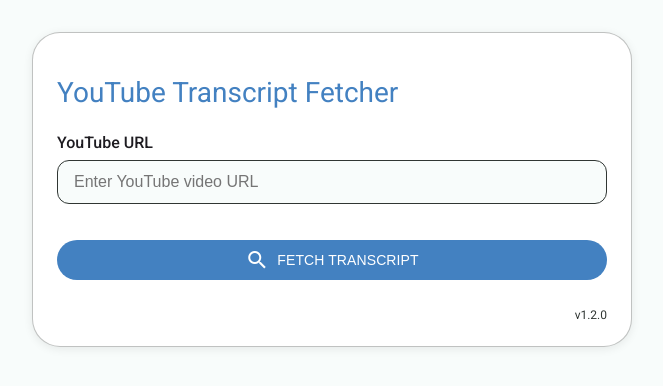
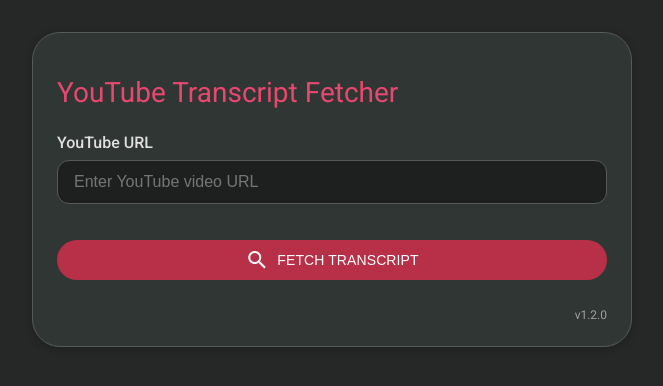
Before and after one commit to turc1656/youtube-transcript, a Flask app: page / in a window 1280 px wide. Shown: the top 386 px of the page, without its empty margins (308-971 px from the left). Run offline with Flask 3, Linux system fonts and the light colour scheme.

Commit message:
Implement dark mode UI with ruby red accents
This commit transforms the UI from a light blue-teal theme to a sleek dark mode design with ruby/burgundy accents. Key changes include:

- Complete color palette overhaul:
  - Primary: Changed to ruby red (#b83048) for buttons and interactive elements
  - Background: Implemented dark surfaces (#252827, #303633) throughout the application
  - Added dedicated text color variables for better readability on dark backgrounds
  - Maintained teal secondary color (#5bc8af) for visual contrast

- Enhanced UI components:
  - Updated card styling with darker backgrounds and improved shadow effects
  - Adjusted form controls (inputs, textareas) with proper dark mode styling
  - Improved button hover states to be more visually consistent
  - Refined toast notifications with subtle borders and better contrast

These changes create a more visually striking interface with improved readability
and a modern aesthetic that reduces eye strain during extended use.

```diff
--- a/templates/index.html
+++ b/templates/index.html
@@ -10,13 +10,15 @@
     <link rel="stylesheet" href="https://fonts.googleapis.com/css2?family=Roboto:wght@300;400;500;700&display=swap">
     <style>
         :root {
-            --md-sys-color-primary: #4381c1;
-            --md-sys-color-primary-container: #d9e7f7;
+            --md-sys-color-primary: #b83048; /* Ruby red - for buttons and accents */
+            --md-sys-color-primary-container: #432930; /* Complementary darker container */
             --md-sys-color-on-primary: #FFFFFF;
-            --md-sys-color-secondary: #5bc8af;
-            --md-sys-color-surface: #f8fcfb;
-            --md-sys-color-surface-variant: #e0f0eb;
-            --md-sys-color-outline: #303633;
+            --md-sys-color-secondary: #5bc8af; /* Keppel for secondary actions */
+            --md-sys-color-surface: #252827; /* Slightly lighter than onyx for surface */
+            --md-sys-color-surface-variant: #303633; /* Onyx for surface variant */
+            --md-sys-color-outline: #555b58; /* Lighter version of onyx for outlines */
+            --md-text-color: #e0e0e0; /* Light text for dark background */
+            --md-text-accent: #e8476f; /* Cerise for text accents */
         }
 
         body {
@@ -24,7 +26,7 @@
             background-color: var(--md-sys-color-surface);
             margin: 0;
             padding: 0;
-            color: #1D1B20;
+            color: var(--md-text-color);
         }
 
         .container {
@@ -34,19 +36,18 @@
         }
 
         .card {
-            background-color: white;
+            background-color: var(--md-sys-color-surface-variant);
             border-radius: 28px;
             padding: 24px;
-            box-shadow: 0 2px 10px rgba(0,0,0,0.08);
+            box-shadow: 0 2px 10px rgba(0,0,0,0.2);
             border: 1px solid var(--md-sys-color-outline);
-            border-color: rgba(48, 54, 51, 0.3);
         }
 
         .card-title {
             font-size: 28px;
             font-weight: 400;
             margin-bottom: 24px;
-            color: var(--md-sys-color-primary);
+            color: var(--md-text-accent); /* Using cerise for text */
         }
 
         .form-label {
@@ -54,6 +55,7 @@
             margin-bottom: 8px;
             font-size: 16px;
             font-weight: 500;
+            color: var(--md-text-color);
         }
 
         .form-control {
@@ -62,9 +64,10 @@
             font-size: 16px;
             border-radius: 12px;
             border: 1px solid var(--md-sys-color-outline);
-            background-color: var(--md-sys-color-surface);
+            background-color: #1e201f; /* Darker background for inputs */
             box-sizing: border-box;
             margin-bottom: 16px;
+            color: var(--md-text-color);
         }
 
         .form-control:focus {
@@ -94,8 +97,8 @@
         }
 
         .btn-primary:hover {
-            box-shadow: 0 4px 8px rgba(67, 129, 193, 0.3);
-            background-color: #5691d1;
+            box-shadow: 0 4px 8px rgba(184, 48, 72, 0.3);
+            background-color: #cc3652; /* Slightly brighter on hover */
         }
 
         .btn-secondary {
@@ -104,8 +107,8 @@
         }
 
         .btn-secondary:hover {
-            box-shadow: 0 4px 8px rgba(91, 200, 175, 0.3);
-            background-color: #6cd3bc;
+            box-shadow: 0 4px 8px rgba(48, 54, 51, 0.3);
+            background-color: #404946;
         }
 
         .w-100 {
@@ -117,8 +120,9 @@
             border-radius: 12px;
             padding: 16px;
             border: 1px solid var(--md-sys-color-outline);
-            background-color: var(--md-sys-color-surface-variant);
+            background-color: #1e201f; /* Darker background for textarea */
             font-family: 'Roboto', sans-serif;
+            color: var(--md-text-color);
         }
 
         .mb-3 {
@@ -137,7 +141,7 @@
         .version {
             text-align: right;
             font-size: 12px;
-            color: #303633;
+            color: #a0a0a0; /* Light gray for version text */
             margin-top: 16px;
         }
 
@@ -253,12 +257,13 @@
 
                 const toast = document.createElement('div');
                 toast.className = 'toast';
-                toast.style.backgroundColor = 'rgba(33, 33, 33, 0.9)';
-                toast.style.color = 'white';
+                toast.style.backgroundColor = 'rgba(48, 54, 51, 0.95)'; /* Darker toast background */
+                toast.style.color = '#ffffff';
                 toast.style.padding = '12px 24px';
                 toast.style.borderRadius = '24px';
                 toast.style.marginTop = '10px';
-                toast.style.boxShadow = '0 3px 10px rgba(0, 0, 0, 0.2)';
+                toast.style.boxShadow = '0 3px 10px rgba(0, 0, 0, 0.3)';
+                toast.style.border = '1px solid var(--md-sys-color-primary)'; /* Burgundy border */
                 toast.style.animation = 'fadeInOut 2.5s ease';
                 toast.innerText = message;
 
```
